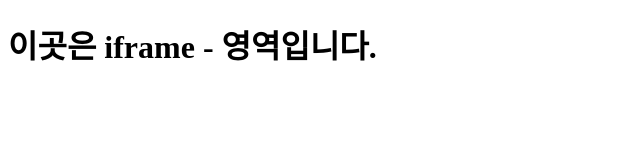
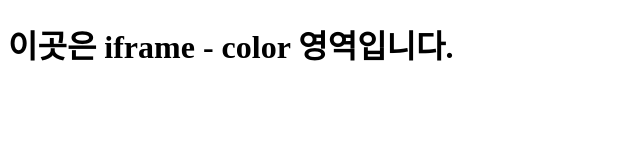
Before and after one commit to wndgus0712/basic, a plain HTML site: page index.html in a window 1280 px wide. Shown: the whole page, without its empty margins (0-640 px from the left). Drawn offline with Linux system fonts and the light colour scheme.

Commit message:
Update index.html

```diff
--- a/index.html
+++ b/index.html
@@ -4,6 +4,6 @@
   <title>iframe</title>
 </head>
 <body>
- <h1>이곳은 iframe -  영역입니다.</h1>
+ <h1>이곳은 iframe - color 영역입니다.</h1>
 </body>
 </html>
```
